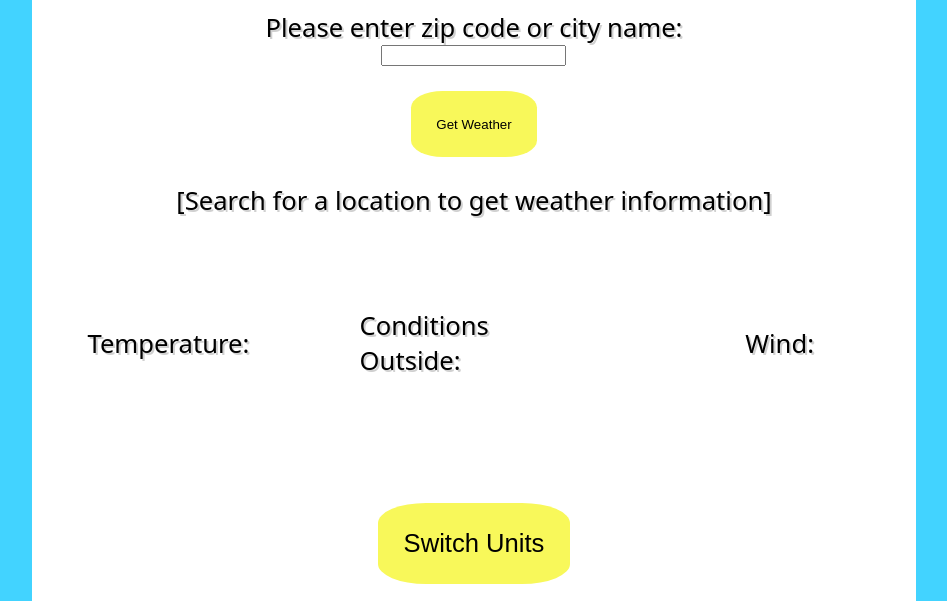
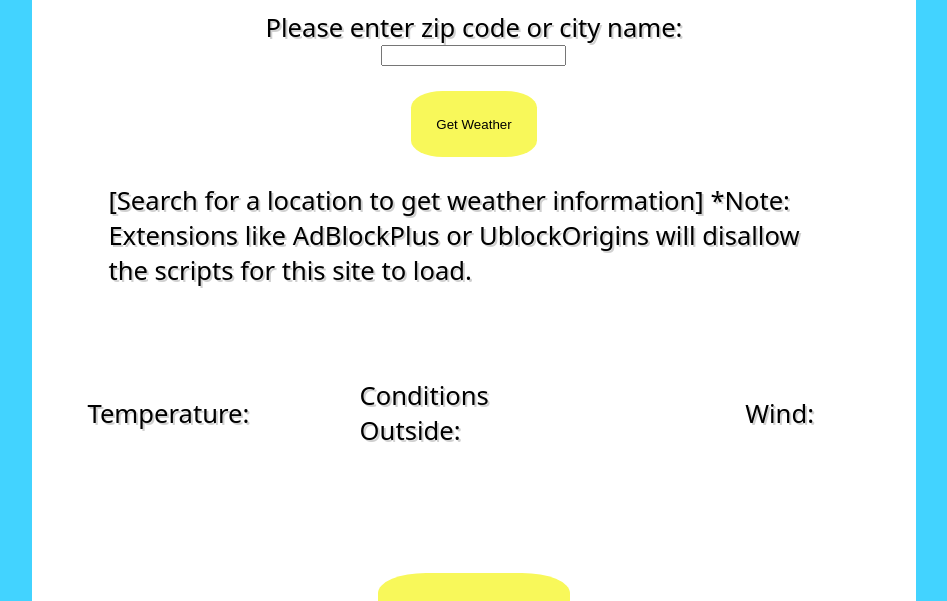
Before and after one commit to Shin-Issei/SimpleWeatherApp, a plain HTML site: page index.html in a window 1280 px wide. Shown: the part 191-792 px from the top of the page, without its empty margins (166-1113 px from the left). Drawn offline with Linux system fonts and the light colour scheme.

Commit message:
Add warning against using Blocking extensions

```diff
--- a/index.html
+++ b/index.html
@@ -16,7 +16,9 @@
         Please enter zip code or city name:
         <input type="search" name="getZIP" id="location-search">
         <button id="location-search-submit"> Get Weather</button>
-        <div class="" id="location-display">[Search for a location to get weather information]</div>
+        <div class="" id="location-display">[Search for a location to get weather information]
+            *Note: Extensions like AdBlockPlus or UblockOrigins will disallow the scripts for this site to load.
+        </div>
         </div>
 
         <div class="grid-flex-wrapper">
```
